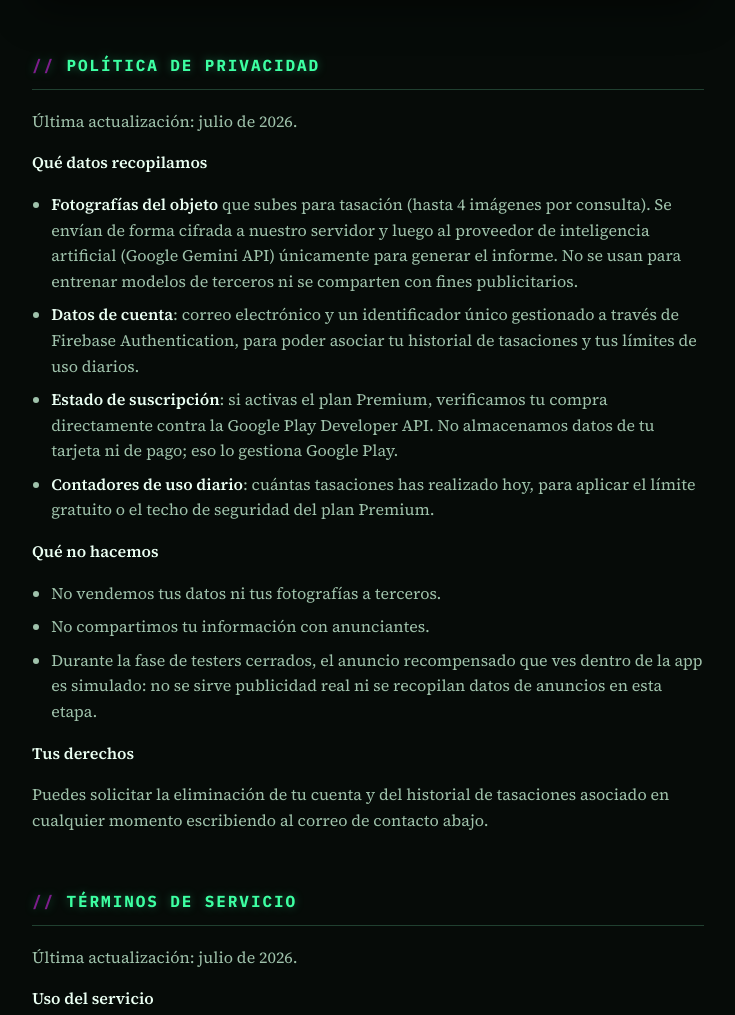
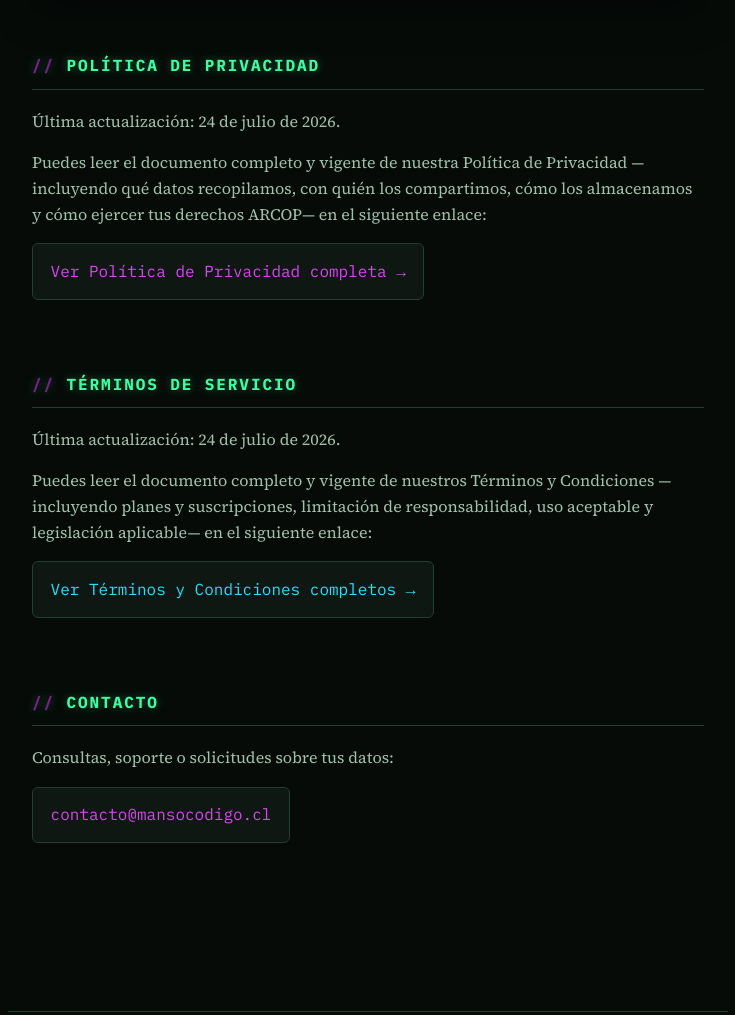
Before and after one commit to mansocodigo/mansocodigo.github.io, a plain HTML site: page index.html in a window 1280 px wide. Shown: the part 1688-2703 px from the top of the page, without its empty margins (272-1007 px from the left). Drawn offline with Linux system fonts and the light colour scheme.

Commit message:
Add files via upload

```diff
--- a/index.html
+++ b/index.html
@@ -444,111 +444,29 @@
 
   <section id="privacidad">
     <h2><span class="label" data-text="Política de privacidad">Política de privacidad</span></h2>
-    <p>Última actualización: julio de 2026.</p>
-
-    <p><strong>Qué datos recopilamos</strong></p>
-    <ul>
-      <li>
-        <strong>Fotografías del objeto</strong> que subes para tasación
-        (hasta 4 imágenes por consulta). Se envían de forma cifrada a
-        nuestro servidor y luego al proveedor de inteligencia artificial
-        (Google Gemini API) únicamente para generar el informe. No se
-        usan para entrenar modelos de terceros ni se comparten con fines
-        publicitarios.
-      </li>
-      <li>
-        <strong>Datos de cuenta</strong>: correo electrónico y un
-        identificador único gestionado a través de Firebase Authentication,
-        para poder asociar tu historial de tasaciones y tus límites de uso
-        diarios.
-      </li>
-      <li>
-        <strong>Estado de suscripción</strong>: si activas el plan Premium,
-        verificamos tu compra directamente contra la Google Play Developer
-        API. No almacenamos datos de tu tarjeta ni de pago; eso lo gestiona
-        Google Play.
-      </li>
-      <li>
-        <strong>Contadores de uso diario</strong>: cuántas tasaciones has
-        realizado hoy, para aplicar el límite gratuito o el techo de
-        seguridad del plan Premium.
-      </li>
-    </ul>
-
-    <p><strong>Qué no hacemos</strong></p>
-    <ul>
-      <li>No vendemos tus datos ni tus fotografías a terceros.</li>
-      <li>No compartimos tu información con anunciantes.</li>
-      <li>
-        Durante la fase de testers cerrados, el anuncio recompensado que
-        ves dentro de la app es simulado: no se sirve publicidad real ni
-        se recopilan datos de anuncios en esta etapa.
-      </li>
-    </ul>
-
-    <p><strong>Tus derechos</strong></p>
+    <p>Última actualización: 24 de julio de 2026.</p>
     <p>
-      Puedes solicitar la eliminación de tu cuenta y del historial de
-      tasaciones asociado en cualquier momento escribiendo al correo de
-      contacto abajo.
+      Puedes leer el documento completo y vigente de nuestra Política de
+      Privacidad —incluyendo qué datos recopilamos, con quién los
+      compartimos, cómo los almacenamos y cómo ejercer tus derechos ARCOP—
+      en el siguiente enlace:
+    </p>
+    <p class="contact-line">
+      <a href="/privacidad.html" style="color:var(--magenta);">Ver Política de Privacidad completa →</a>
     </p>
   </section>
 
   <section id="terminos">
     <h2><span class="label" data-text="Términos de servicio">Términos de servicio</span></h2>
-    <p>Última actualización: julio de 2026.</p>
-
-    <p><strong>Uso del servicio</strong></p>
+    <p>Última actualización: 24 de julio de 2026.</p>
     <p>
-      Tasador de Tesoros - Chile entrega estimaciones referenciales generadas
-      mediante inteligencia artificial a partir de fotografías. Los informes
-      (precio, viabilidad de reparación, diagnóstico de fallas) son de
-      carácter orientativo y no constituyen una tasación pericial legal,
-      un peritaje certificado ni un consejo profesional vinculante. La
-      decisión de comprar, vender o reparar un objeto es responsabilidad
-      exclusiva del usuario.
+      Puedes leer el documento completo y vigente de nuestros Términos y
+      Condiciones —incluyendo planes y suscripciones, limitación de
+      responsabilidad, uso aceptable y legislación aplicable— en el
+      siguiente enlace:
     </p>
-
-    <p><strong>Cuentas y edad mínima</strong></p>
-    <p>
-      Para usar la aplicación necesitas crear una cuenta autenticada. Eres
-      responsable de mantener la confidencialidad de tus credenciales de
-      acceso y de toda actividad realizada desde tu cuenta.
-    </p>
-
-    <p><strong>Plan gratuito y plan Premium</strong></p>
-    <ul>
-      <li>
-        El plan gratuito permite <strong>3 tasaciones diarias</strong>, con
-        la opción de desbloquear tasaciones adicionales viendo un anuncio
-        recompensado.
-      </li>
-      <li>
-        El plan Premium es una suscripción mensual recurrente que se
-        renueva automáticamente hasta que la canceles desde Google Play.
-        El cobro y la gestión de la suscripción se procesan íntegramente
-        a través de Google Play; no almacenamos datos de tu método de pago.
-      </li>
-      <li>
-        Todo plan Premium está sujeto a un techo de seguridad de uso diario
-        destinado únicamente a prevenir abuso del servicio, no como una
-        restricción normal de uso.
-      </li>
-    </ul>
-
-    <p><strong>Contenido que subes</strong></p>
-    <p>
-      Al subir una fotografía para tasación, declaras que tienes derecho a
-      compartirla y autorizas su procesamiento con el único fin de generar
-      el informe solicitado, conforme a nuestra
-      <a href="#privacidad" style="color:var(--magenta);">Política de Privacidad</a>.
-    </p>
-
-    <p><strong>Cambios y contacto</strong></p>
-    <p>
-      Podemos actualizar estos términos para reflejar cambios en el
-      servicio. Cualquier consulta puede dirigirse al correo de contacto
-      al final de esta página.
+    <p class="contact-line">
+      <a href="/terminos.html" style="color:var(--cyan);">Ver Términos y Condiciones completos →</a>
     </p>
   </section>
 
```
